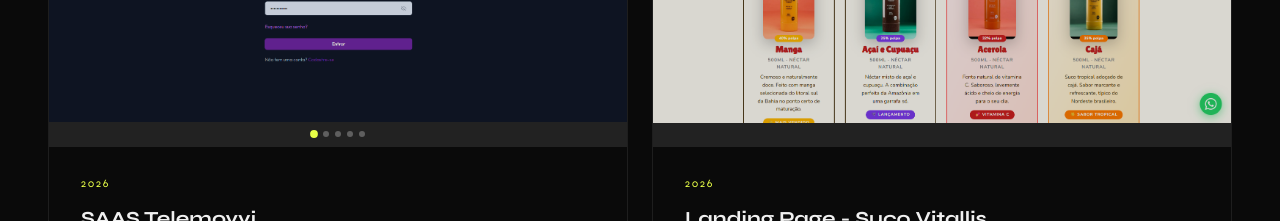
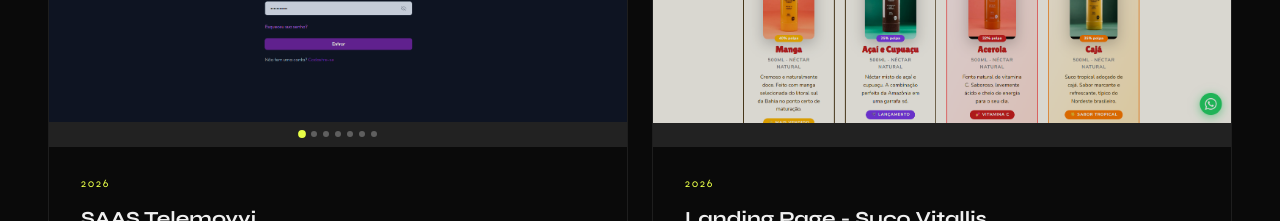
Before and after one commit to caio-santos-ios/portifolio, a Next.js app: page / in a window 1280 px wide. Shown: the part 1360-1581 px from the top of the page. Built offline with nearby package versions, Linux system fonts and the light colour scheme.

Commit message:
Add additional project images to Projects component

```diff
--- a/src/components/Projects.tsx
+++ b/src/components/Projects.tsx
@@ -21,7 +21,9 @@ const PROJECTS: Project[] = [
       "/projeto-3-2.png",
       "/projeto-3-3.png",
       "/projeto-3-4.png",
-      "/projeto-3-5.png"
+      "/projeto-3-5.png",
+      "/projeto-3-6.png",
+      "/projeto-3-7.png"
     ],
     href: "https://erpmais.online/",
   },
```
